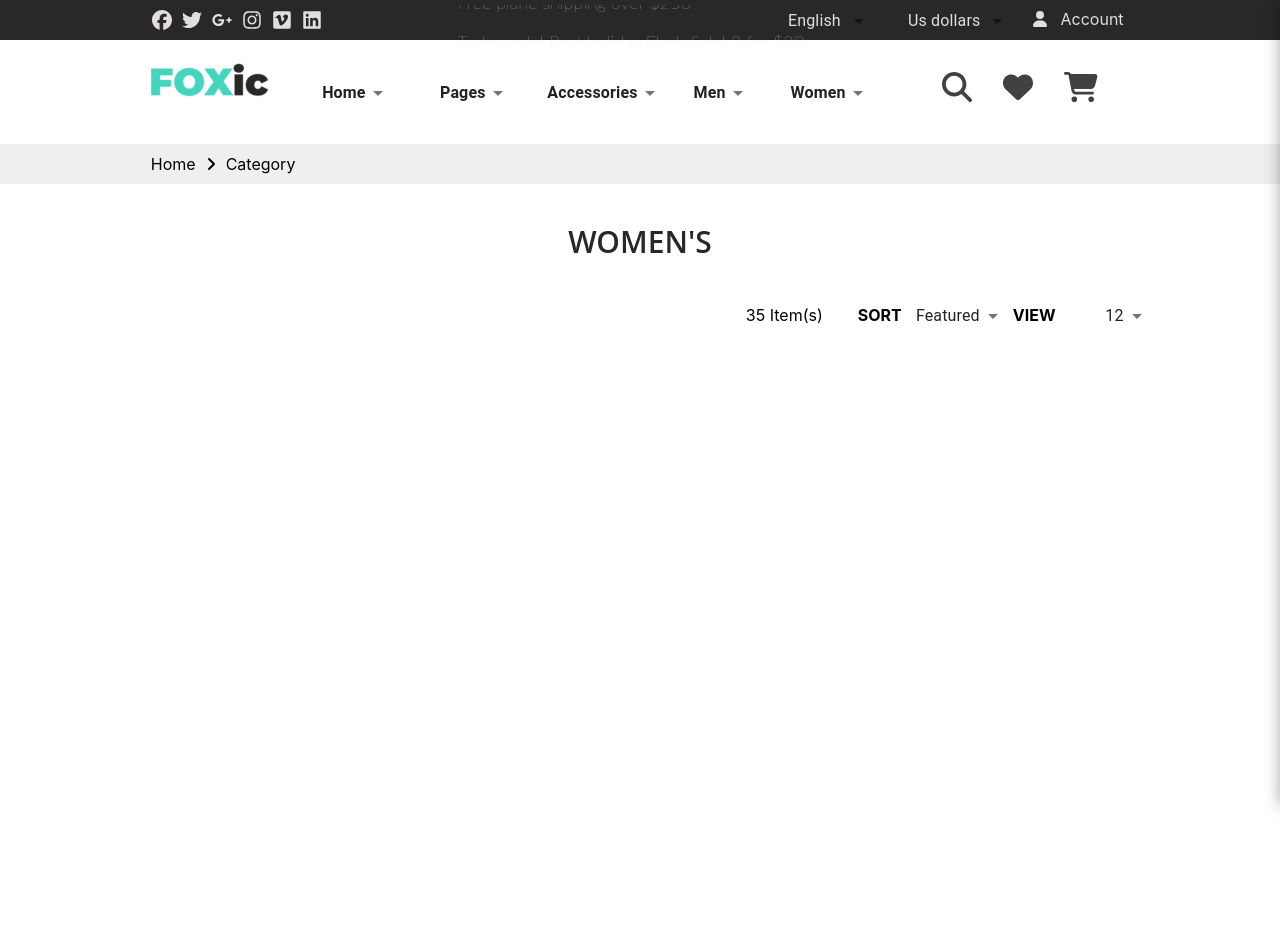
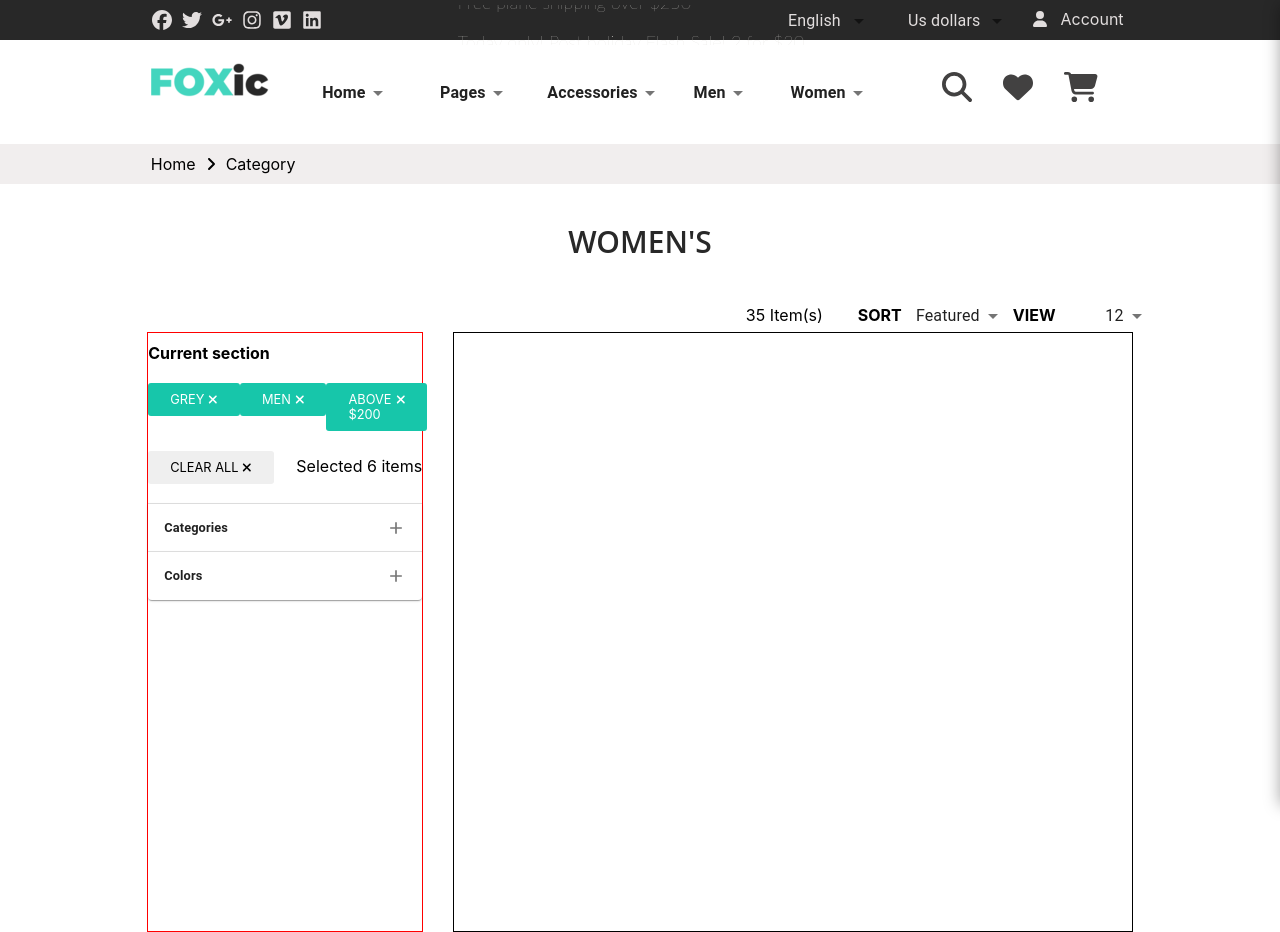
Before and after one commit to AhirwarTarun27/E-commerce-project, a React (Create React App) app in the folder Frontend/: page / in a window 1280 px wide. Before the commit the page ends 800 px from the top, so only its background shows below. Built offline with nearby package versions, Linux system fonts and the light colour scheme.

Commit message:
added side dragdown feature

```diff
--- a/Frontend/package.json
+++ b/Frontend/package.json
@@ -11,6 +11,7 @@
     "@fortawesome/free-regular-svg-icons": "^6.1.1",
     "@fortawesome/free-solid-svg-icons": "^6.1.1",
     "@fortawesome/react-fontawesome": "^0.2.0",
+    "@mui/icons-material": "^5.8.4",
     "@mui/material": "^5.9.0",
     "@reduxjs/toolkit": "^1.8.3",
     "@testing-library/jest-dom": "^5.16.4",
--- a/Frontend/src/Pages/Header/Header.css
+++ b/Frontend/src/Pages/Header/Header.css
@@ -317,6 +317,7 @@ body {
 .blackText{
   color: black;
   font-weight: bold !important;
+  cursor: pointer;
   transition: color 0.3s ease-in-out;
 }
 
--- a/Frontend/src/Pages/Product/Product.css
+++ b/Frontend/src/Pages/Product/Product.css
@@ -39,3 +39,53 @@
   max-width: 77%;
   margin: auto;
  }
+
+ .productSection{
+  display:flex;
+  width: 100%;
+  justify-content: space-between;
+ }
+
+ .leftDropdownBox{
+  width: 28%;
+  border: 1px solid red;
+  height: 600px;
+ }
+
+ .rightProductCardBox{
+  width: 69%;
+  border: 1px solid black;
+  height: 600px;
+ }
+
+ .currentSectionBtn{
+  display: flex;
+  width: fit-content;
+  gap: 4px;
+  padding: 9px 22px;
+  background-color: #17C6AA;
+  font-size: 0.8em;
+  border-radius: 3px;
+  color: white;
+  transition: 0.3s;
+  cursor: pointer;
+  margin-bottom: 20px;
+ }
+
+ .currentSectionBtn:hover{
+  background-color: #282828;
+ }
+
+ .currentSection{
+  margin: 10px 11px 20px 0px;
+ }
+
+ .bg-grey{
+  background-color: #EFEFEF !important;
+  color: black;
+ }
+
+  .bg-grey:hover{
+    background-color: #282828 !important;
+    color: white;
+  }
--- a/Frontend/src/Pages/Product/Product.tsx
+++ b/Frontend/src/Pages/Product/Product.tsx
@@ -1,6 +1,6 @@
 import "../Header/Header.css";
 import "./Product.css";
-import "../../index.css";
+// import "../../index.css";
 import "../../App.css";
 import { FontAwesomeIcon } from "@fortawesome/react-fontawesome";
 import {
@@ -11,21 +11,44 @@ import {
   faVimeo,
   faLinkedin,
 } from "@fortawesome/free-brands-svg-icons";
+import AddIcon from "@mui/icons-material/Add";
 import {
   faUser,
   faSearch,
   faShoppingCart,
   faHeart,
+  faXmark,
   faAngleRight,
 } from "@fortawesome/free-solid-svg-icons";
 import { IconProp } from "@fortawesome/fontawesome-svg-core";
-import { Box, FormControl, NativeSelect, TextField } from "@mui/material";
+import {
+  Accordion,
+  AccordionSummary,
+  AccordionDetails,
+  Box,
+  Button,
+  FormControl,
+  NativeSelect,
+  TextField,
+  Typography,
+} from "@mui/material";
 import { useState } from "react";
 import { Link } from "react-router-dom";
 import { Container } from "@mui/system";
 import { Header } from "../Header/Header";
+import { categories } from "./dragDownData";
 
 export const Product: React.FC = () => {
+  const arr = ["Men", "Women", "Accessories"];
+
+  const dropdown = (array: any[]) => {
+    return array.map((item: any, index: number) => (
+      <AccordionDetails key={index}>
+        <Typography>{item}</Typography>
+      </AccordionDetails>
+    ));
+  };
+
   return (
     <>
       <Header />
@@ -105,6 +128,113 @@ export const Product: React.FC = () => {
           </div>
         </div>
         {/* Product Section........ */}
+        <div className="productSection">
+          <div className="leftDropdownBox">
+            <div className="blackText currentSection">Current section</div>
+            <div className="flex">
+              <div className="currentSectionBtn">
+                <span>GREY</span>
+                <span>
+                  <FontAwesomeIcon icon={faXmark as IconProp} />
+                </span>
+              </div>
+              <div className="currentSectionBtn">
+                <span>MEN</span>
+                <span>
+                  <FontAwesomeIcon icon={faXmark as IconProp} />
+                </span>
+              </div>
+              <div className="currentSectionBtn">
+                <span>ABOVE $200</span>
+                <span>
+                  <FontAwesomeIcon icon={faXmark as IconProp} />
+                </span>
+              </div>
+            </div>
+            <div className="flex">
+              <div className="currentSectionBtn bg-grey">
+                <span>CLEAR ALL</span>
+                <span>
+                  <FontAwesomeIcon icon={faXmark as IconProp} />
+                </span>
+              </div>
+              <div>Selected 6 items</div>
+            </div>
+            <Accordion sx={{ width: "100%" }}>
+              <AccordionSummary expandIcon={<AddIcon sx={{ width: "20px" }} />}>
+                <Typography
+                  sx={{
+                    fontWeight: "700",
+                    lineHeight: "1.4",
+                    fontSize: "0.8rem",
+                  }}
+                >
+                  Categories
+                </Typography>
+              </AccordionSummary>
+              <AccordionDetails>
+                <div>
+                  {categories.map((item) => (
+                    <Accordion>
+                      <AccordionSummary
+                        expandIcon={
+                          <AddIcon sx={{ width: "10px" }} key={item} />
+                        }
+                      >
+                        <Typography
+                          sx={{
+                            fontWeight: "700",
+                            lineHeight: ".1px",
+                            fontSize: "0.8rem",
+                          }}
+                        >
+                          {item}
+                        </Typography>
+                      </AccordionSummary>
+                    </Accordion>
+                  ))}
+                </div>
+              </AccordionDetails>
+            </Accordion>
+            <Accordion sx={{ width: "100%" }}>
+              <AccordionSummary expandIcon={<AddIcon sx={{ width: "20px" }} />}>
+                <Typography
+                  sx={{
+                    fontWeight: "700",
+                    lineHeight: "1.4",
+                    fontSize: "0.8rem",
+                  }}
+                >
+                  Colors
+                </Typography>
+              </AccordionSummary>
+              <AccordionDetails>
+                <div>
+                  {categories.map((item) => (
+                    <Accordion>
+                      <AccordionSummary
+                        expandIcon={
+                          <AddIcon sx={{ width: "10px" }} key={item} />
+                        }
+                      >
+                        <Typography
+                          sx={{
+                            fontWeight: "700",
+                            lineHeight: ".1px",
+                            fontSize: "0.8rem",
+                          }}
+                        >
+                          {item}
+                        </Typography>
+                      </AccordionSummary>
+                    </Accordion>
+                  ))}
+                </div>
+              </AccordionDetails>
+            </Accordion>
+          </div>
+          <div className="rightProductCardBox"></div>
+        </div>
       </div>
     </>
   );
--- /dev/null
+++ b/Frontend/src/Pages/Product/dragDownData.tsx
@@ -0,0 +1,11 @@
+export const categories = [
+  "Casual",
+  "T-Shirt",
+  "Medical",
+  "FoodMarket",
+  "Bikes",
+  "Cosmetics",
+  "Fishing",
+  "Electronics",
+  "Games",
+];
--- a/Frontend/src/index.css
+++ b/Frontend/src/index.css
@@ -31,3 +31,9 @@ code {
 .bold{
   font-weight: bold;
  }
+
+ .flex{
+  display: flex;
+  justify-content: space-between;
+  align-items: baseline;
+ }
```
Also changed, not shown: 1 other file (tests, documents, lock files or other folders).
